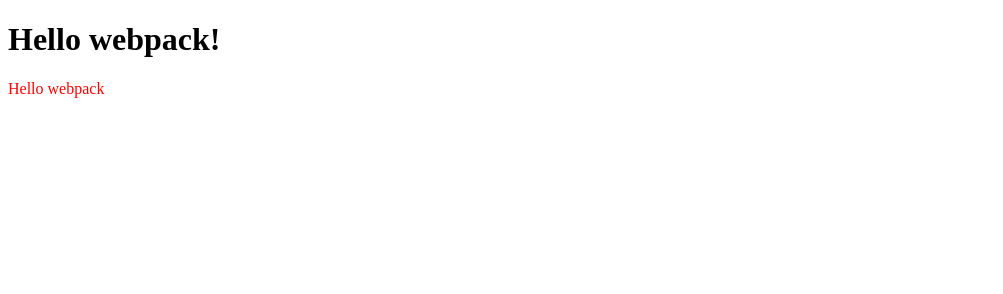
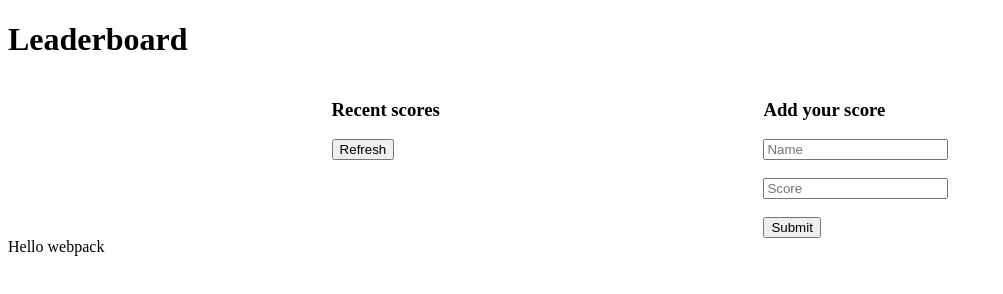
Before and after one commit to MarkoKermi/Leaderboard-project, a website built with webpack: page src/index.html in a window 1280 px wide. Shown: the whole page, without its empty margins (0-1003 px from the left). Built offline with nearby package versions, Linux system fonts and the light colour scheme.

Commit message:
setting html & css

```diff
--- a/src/index.html
+++ b/src/index.html
@@ -3,9 +3,35 @@
   <head>
     <meta charset="UTF-8" />
     <meta name="viewport" content="width=device-width, initial-scale=1.0" />
-    <title>Wbpack Exercise</title>
+    <title>Leaderboard Exercise</title>
+    <link rel="stylesheet" href="style.css" />
   </head>
   <body>
-    <h1>Hello webpack!</h1>
+    <h1>Leaderboard</h1>
+    <main class="main_part">
+      <div class="score">
+        <h3 class="score_tittle">Recent scores</h3>
+        <ul class="recent_score"></ul>
+        <button type="refresh" id="refreshbtn" class="btn">Refresh</button>
+      </div>
+      <section class="add_score">
+        <h3 class="tittle_add-score">Add your score</h3>
+        <input
+          type="text"
+          id="your_name"
+          name="player_name"
+          placeholder="Name"
+          required
+        /><br /><br />
+        <input
+          type="text"
+          id="your_score"
+          name="player_score"
+          placeholder="Score"
+          required
+        /><br /><br />
+        <button type="submit" id="addButton" class="btn">Submit</button>
+      </section>
+    </main>
   </body>
 </html>
--- a/src/style.css
+++ b/src/style.css
@@ -1,3 +1,4 @@
-.hello {
-  color: red;
+.main_part {
+  display: flex;
+  justify-content: space-evenly;
 }
```
